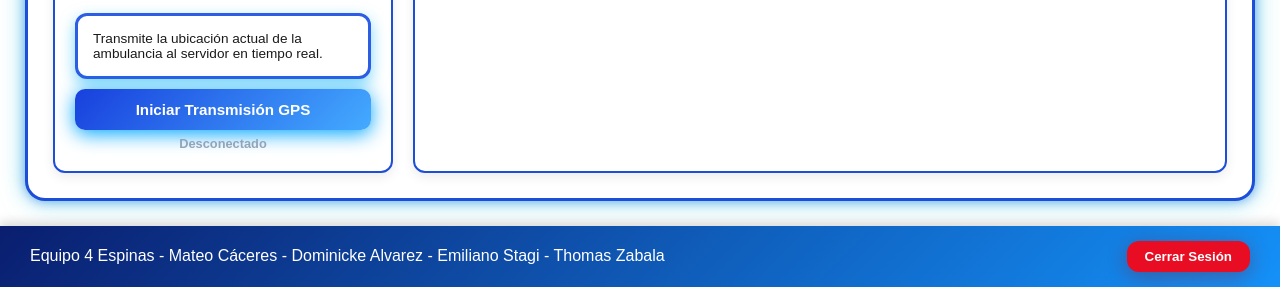
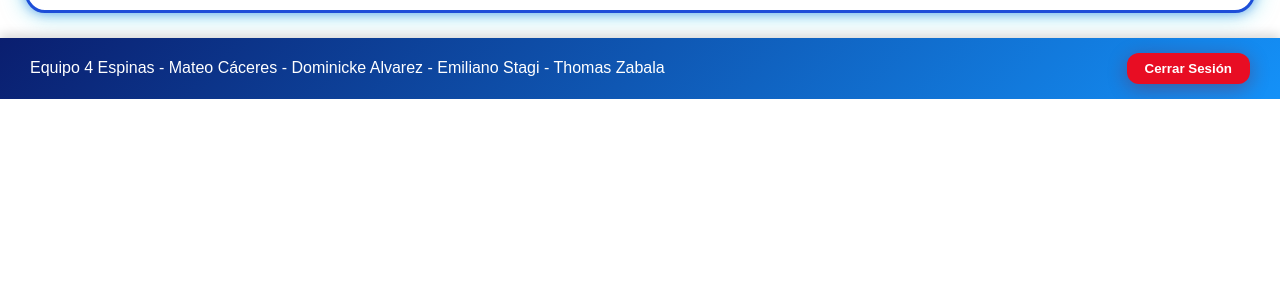
Before and after one commit to espinascuatro-rgb/Fronted-4Espinas, a PHP site: page /pages/ver-ruta.php in a window 1280 px wide. Shown: the part 1074-1361 px from the top of the page. After the commit the page ends 1173 px from the top, so only its background shows below. Run offline with PHP 8.4, Linux system fonts and the light colour scheme; the visitor is signed in with stand-in values (Sample User, id 1); data comes from the database, SQL or seed files in the repository.

Commit message:
Separe archivos y le di estructura

```diff
--- a/css/ver-ruta.css
+++ b/css/ver-ruta.css
@@ -94,58 +94,6 @@
     color: #166534;
 }
 
-/* Modo Chofer */
-.bloque-modo-chofer {
-    border-top: 2px dashed #cbd5e1;
-    padding-top: 15px;
-    margin-top: 15px;
-}
-
-.desc-chofer {
-    font-size: 0.85em;
-    color: #64748b;
-    margin-bottom: 10px;
-}
-
-.btn-chofer {
-    width: 100%;
-    padding: 10px;
-    background: #16a34a;
-    color: white;
-    border: none;
-    border-radius: 8px;
-    font-weight: bold;
-    cursor: pointer;
-    box-shadow: 0 3px 10px rgba(22, 163, 74, 0.3);
-    transition: all 0.3s ease;
-}
-
-.btn-chofer:hover {
-    background: #15803d;
-}
-
-.btn-chofer.activo {
-    background: #dc2626;
-}
-
-.stt-chofer-off {
-    display: block;
-    text-align: center;
-    font-size: 0.8em;
-    color: #94a3b8;
-    margin-top: 6px;
-    font-weight: bold;
-}
-
-.stt-chofer-on {
-    display: block;
-    text-align: center;
-    font-size: 0.8em;
-    color: #16a34a;
-    margin-top: 6px;
-    font-weight: bold;
-}
-
 /* Caja del Mapa */
 .tarjeta-mapa-box {
     border: 2px solid #1d4ed8;
@@ -172,7 +120,7 @@
     height: 100vh;
 }
 
-/* Botón de Pantalla Completa dentro de las herramientas de Zoom de Leaflet */
+/* Botón de Pantalla Completa debajo de los controles de Zoom */
 .leaflet-control-fullscreen-btn {
     background-color: #ffffff;
     width: 30px;
--- a/js/ver-ruta.js
+++ b/js/ver-ruta.js
@@ -2,7 +2,7 @@ document.addEventListener('DOMContentLoaded', () => {
     let coordsOrigen = [-34.8883, -56.1561];
     let coordsDestino = [-34.8812, -56.1420];
 
-    // Iconos Personalizados con las imágenes mapo1.png y mapo2.png
+    // Iconos Personalizados (mapo1.png y mapo2.png)
     const iconoMapo1 = L.icon({
         iconUrl: '../fotos-videos/mapo1.png',
         iconSize: [38, 38],
@@ -17,7 +17,6 @@ document.addEventListener('DOMContentLoaded', () => {
         popupAnchor: [0, -38]
     });
 
-    // Inicializar Mapa
     const map = L.map('mapaRuta').setView(coordsOrigen, 14);
 
     L.tileLayer('https://{s}.tile.openstreetmap.org/{z}/{x}/{y}.png', {
@@ -25,7 +24,7 @@ document.addEventListener('DOMContentLoaded', () => {
         attribution: '© OpenStreetMap'
     }).addTo(map);
 
-    // Integración del Botón de Pantalla Completa DEBAJO de las herramientas de Zoom (+ / -)
+    // Botón de Pantalla Completa debajo de las herramientas de Zoom
     const zoomContainer = document.querySelector('.leaflet-control-zoom');
     if (zoomContainer) {
         const btnFS = document.createElement('a');
@@ -52,7 +51,7 @@ document.addEventListener('DOMContentLoaded', () => {
         setTimeout(() => map.invalidateSize(), 200);
     });
 
-    // Marcadores con Iconos Personalizados y Draggable (arrastrables)
+    // Marcadores con Iconos y Draggable
     const markerOrigen = L.marker(coordsOrigen, { icon: iconoMapo1, draggable: true }).addTo(map);
     markerOrigen.bindPopup('<b>Punto de Origen</b><br>Hospital de Clínicas').openPopup();
 
@@ -119,45 +118,4 @@ document.addEventListener('DOMContentLoaded', () => {
             }
         });
     }
-
-    // Funcionalidad del Modo Chofer (Transmisión GPS)
-    const btnModoChofer = document.getElementById('btnModoChofer');
-    const sttChofer = document.getElementById('sttChofer');
-    let watchId = null;
-
-    if (btnModoChofer) {
-        btnModoChofer.addEventListener('click', () => {
-            if (watchId === null) {
-                if ('geolocation' in navigator) {
-                    watchId = navigator.geolocation.watchPosition((pos) => {
-                        const lat = pos.coords.latitude;
-                        const lng = pos.coords.longitude;
-
-                        // Mover el punto del destino/chofer en tiempo real
-                        markerDestino.setLatLng([lat, lng]);
-                        actualizarRuta();
-
-                        btnModoChofer.textContent = 'Detener Transmisión GPS';
-                        btnModoChofer.classList.add('activo');
-                        sttChofer.textContent = `Transmitiendo GPS: (${lat.toFixed(4)}, ${lng.toFixed(4)})`;
-                        sttChofer.className = 'stt-chofer-on';
-                    }, (err) => {
-                        alert('Error al obtener la ubicación GPS: ' + err.message);
-                    }, {
-                        enableHighAccuracy: true,
-                        maximumAge: 0
-                    });
-                } else {
-                    alert('Navegador no soporta Geolocalización GPS.');
-                }
-            } else {
-                navigator.geolocation.clearWatch(watchId);
-                watchId = null;
-                btnModoChofer.textContent = 'Iniciar Transmisión GPS';
-                btnModoChofer.classList.remove('activo');
-                sttChofer.textContent = 'Desconectado';
-                sttChofer.className = 'stt-chofer-off';
-            }
-        });
-    }
 });
--- a/pages/ver-ruta.php
+++ b/pages/ver-ruta.php
@@ -2,7 +2,6 @@
 require_once __DIR__ . '/../php/checksesion.php';
 require_once __DIR__ . '/../php/conexion.php';
 
-// Obtener lista de traslados para el panel y sincronizar con Trazabilidad y Modo Chofer
 $sql_traslados = "SELECT t.*, a.matricula
                   FROM traslado t
                   LEFT JOIN ambulancia a ON t.matricula_ambulancia = a.numero_de_serie
@@ -85,14 +84,6 @@ $res_traslados = $con->query($sql_traslados);
                         <p><strong>Llegada Estimada:</strong> <span id="txtEstimada">--</span></p>
                         <p><strong>Unidad Ambulancia:</strong> <span id="txtAmbulancia">--</span></p>
                     </div>
-
-                    <!-- Modo Chofer para transmitir ubicación GPS -->
-                    <div class="bloque-modo-chofer">
-                        <h3>Modo Chofer (GPS)</h3>
-                        <p class="desc-chofer">Transmite la ubicación actual de la ambulancia al servidor en tiempo real.</p>
-                        <button id="btnModoChofer" class="btn-chofer">Iniciar Transmisión GPS</button>
-                        <span id="sttChofer" class="stt-chofer-off">Desconectado</span>
-                    </div>
                 </div>
 
                 <!-- Contenedor del Mapa -->
```
